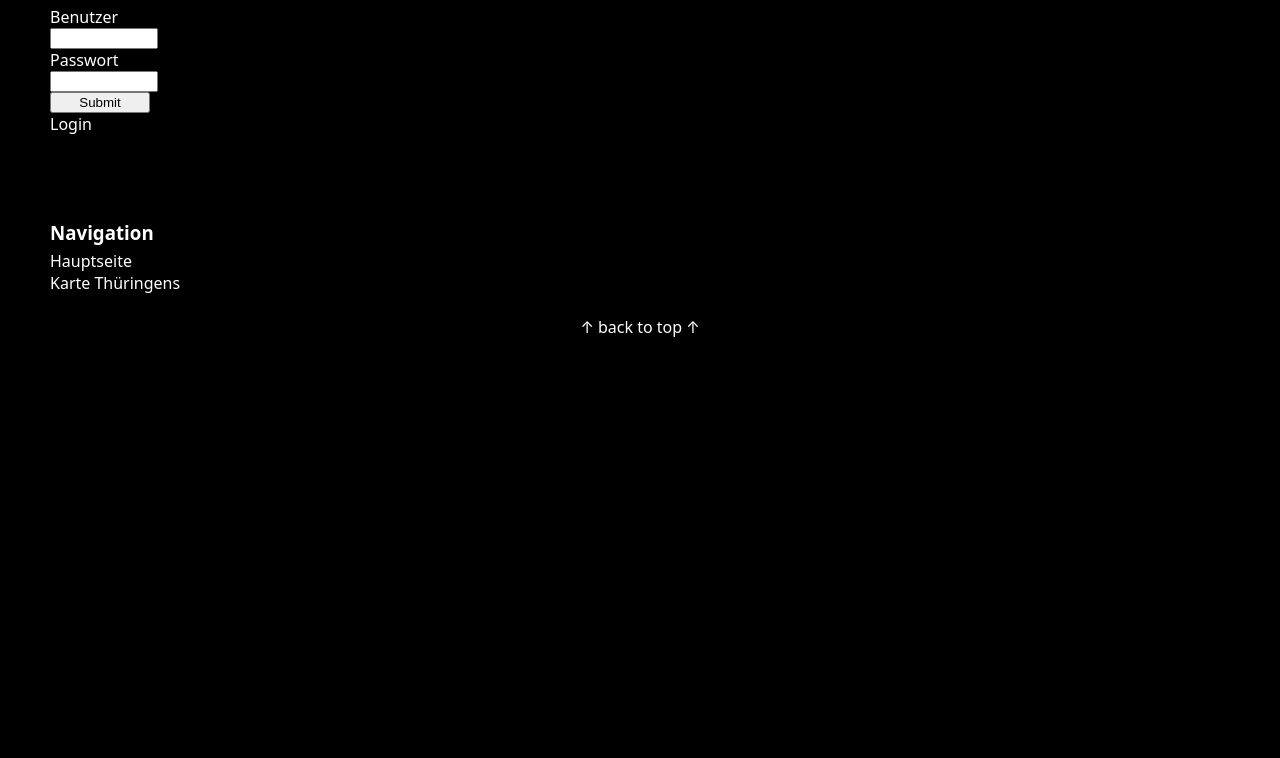
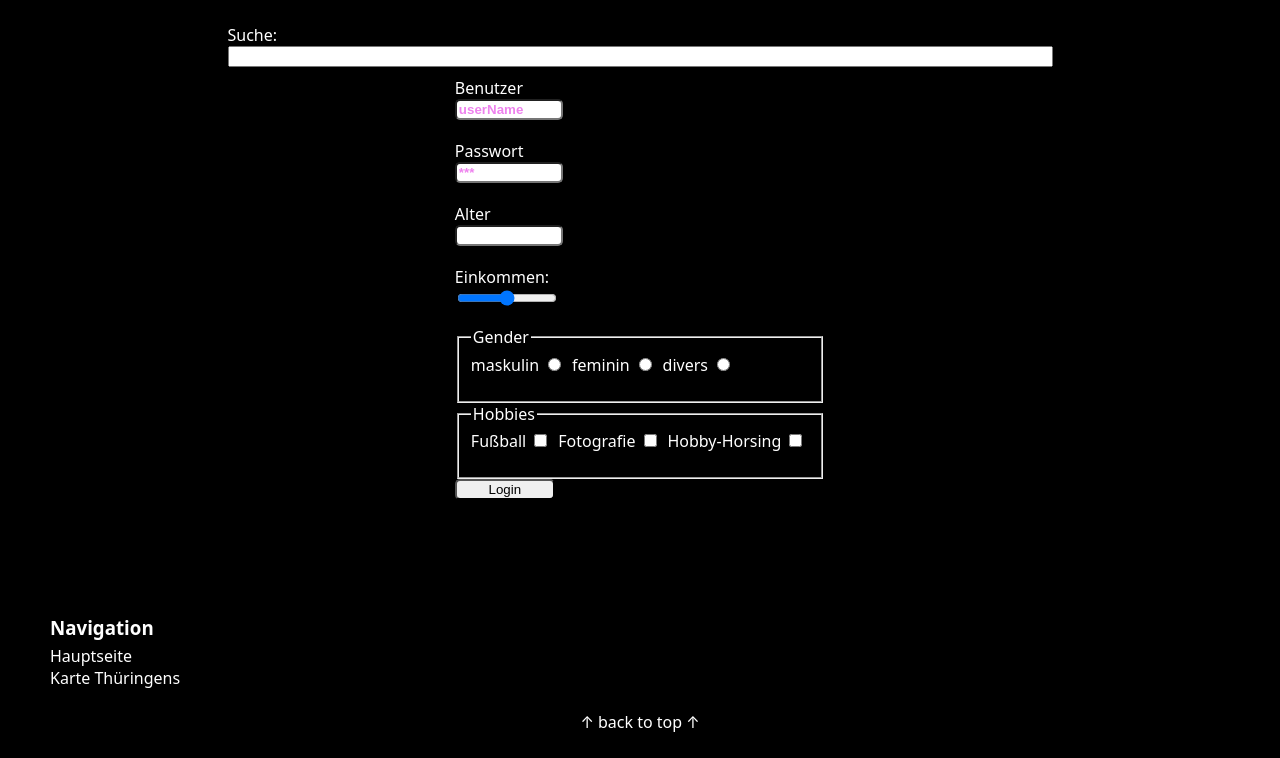
Before and after one commit to neosimmerling/webdev-semester-5, a plain HTML site: page Einführung_WebDev/formulare.html in a window 1280 px wide. Shown: the part 98-856 px from the top of the page. Before the commit the page ends 800 px from the top, so only its background shows below. Drawn offline with Linux system fonts and the light colour scheme.

Commit message:
Vorlesung am 20.10.2025 (Formulare V.2)

```diff
--- a/Einführung_WebDev/formular.css
+++ b/Einführung_WebDev/formular.css
@@ -1,8 +1,32 @@
 form {
     display: flex;
     flex-direction: column;
+    width: max-content;
+    margin: 10px auto;
 }
 
-input {
+#formular input {
     width: 100px;
+    margin-bottom: 1.5em;
+    border-radius: 5px;
 }
+
+#formular input[type="radio"] {
+    width: min-content;
+    margin-right: 0.5em;
+}
+
+#formular input[type="checkbox"] {
+    width: min-content;
+    margin-right: 0.5em;
+}
+
+h1 {
+    width: max-content;
+    margin: 10px auto;
+}
+
+::placeholder {
+    color: violet;
+    font-weight: bold;
+}
--- a/Einführung_WebDev/formulare.html
+++ b/Einführung_WebDev/formulare.html
@@ -13,16 +13,58 @@
         <img src="img/dhge-logo-sw.png" alt="DHGE Logo" class="logo">
     </a>
     <h1 style="color:greenyellow">Formulare</h1> <br>
-        <form action="" method="get">   <!--get ist standard-->
+
+        <form action="" method="get" id="such">
+            <label for="suchfeld">Suche:</label>
+            <input type="search" size="100" id="suchfeld" list="suchwerte">
+            <datalist id="suchwerte">
+                <option value="1">Text1</option>
+                <option value="2">Text2</option>
+                <option value="3">Text3</option>
+                <option value="4">Text4</option>
+                <option value="5">Text5</option>
+            </datalist>
+        </form>
+
+        <form action="" method="get" id="formular">   <!--get ist standard-->
             <label for="user">Benutzer</label>
-            <input type="text" name="user" id="user">
+            <input type="text" name="user" id="user" placeholder="userName" minlength="8" maxlength="15">
 
             <label for="user">Passwort</label>
-            <input type="password" name="pwd" id="pwd">
+            <input type="password" name="pwd" id="pwd" placeholder="***" minlength="8" required>
 
-            <input type="submit">Login</input>
+            <label for="age">Alter</label>
+            <input type="number" id="age" name="age" min="0" max="98" step="1">
+
+            <label for="incomming">Einkommen:</label>
+            <input type="range" id="einkommen" step="10">
+
+            <fieldset>
+                <legend>Gender</legend>
+                <label for="man">maskulin</label>
+                <input type="radio" name="gender" value="1">
+
+                <label for="woman">feminin</label>
+                <input type="radio" name="gender" value="2">
+
+                <label for="dovers">divers</label>
+                <input type="radio" name="gender" value="3">
+            </fieldset>
+
+            <fieldset>
+                <legend>Hobbies</legend>
+                <label for="soccer">Fußball</label>
+                <input type="checkbox" name="hobbies" value="1">
+
+                <label for="photo">Fotografie</label>
+                <input type="checkbox" name="hobbies" value="2">
+
+                <label for="hobbyhorsing">Hobby-Horsing</label>
+                <input type="checkbox" name="hobbies" value="3">
+            </fieldset>
+
+            <input type="submit" value="Login">
         </form>
-
 
     <br><br><br>
     <h3>Navigation</h3>
```
